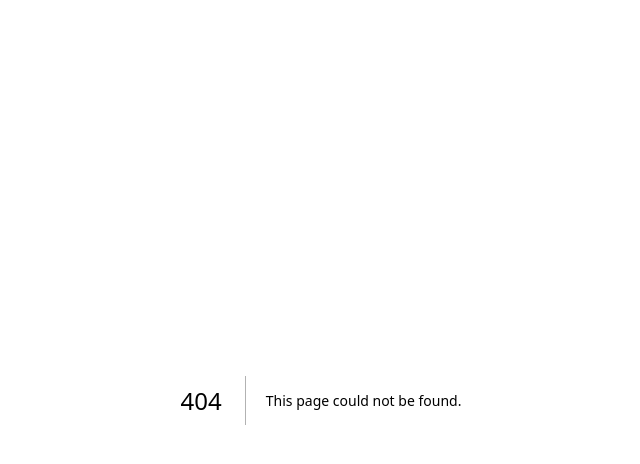
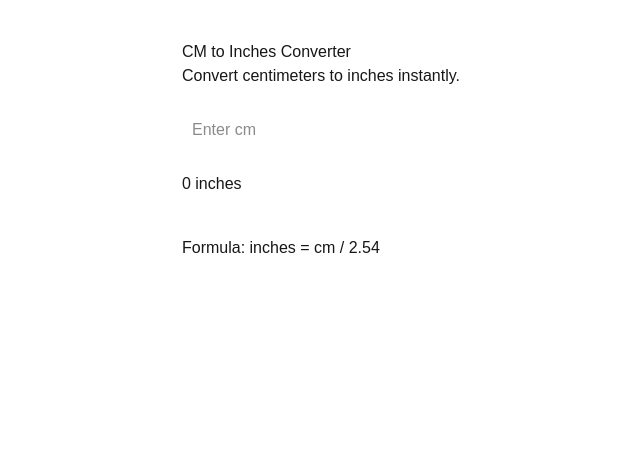
Before and after one commit to larstjessem-a11y/t4atlas, a Next.js app: page /tools/converters/cm-to-inches in a window 1280 px wide. Before the commit this address had no page. Shown: the top 464 px of the page, without its empty margins (319-959 px from the left). Built offline with nearby package versions, Linux system fonts and the light colour scheme.

Commit message:
add first tool cm to inches

```diff
--- /dev/null
+++ b/app/tools/converters/cm-to-inches/page.tsx
@@ -0,0 +1,33 @@
+"use client";
+
+export default function Page() {
+  return (
+    <main style={{ padding: "40px", maxWidth: "600px", margin: "0 auto" }}>
+      <h1>CM to Inches Converter</h1>
+      <p>Convert centimeters to inches instantly.</p>
+
+      <input
+        type="number"
+        id="cm"
+        placeholder="Enter cm"
+        style={{ padding: "10px", width: "100%", marginTop: "20px" }}
+        onInput={(e) => {
+          const cm = (e.target as HTMLInputElement).value;
+          const inches = parseFloat(cm) / 2.54 || 0;
+          const output = document.getElementById("result");
+          if (output) {
+            output.textContent = inches.toFixed(2) + " inches";
+          }
+        }}
+      />
+
+      <h2 id="result" style={{ marginTop: "20px" }}>
+        0 inches
+      </h2>
+
+      <p style={{ marginTop: "40px" }}>
+        Formula: inches = cm / 2.54
+      </p>
+    </main>
+  );
+}
--- /dev/null
+++ b/src/app/tools/converters/cm-to-inches/page.tsx
@@ -0,0 +1,33 @@
+"use client";
+
+export default function Page() {
+  return (
+    <main style={{ padding: "40px", maxWidth: "600px", margin: "0 auto" }}>
+      <h1>CM to Inches Converter</h1>
+      <p>Convert centimeters to inches instantly.</p>
+
+      <input
+        type="number"
+        id="cm"
+        placeholder="Enter cm"
+        style={{ padding: "10px", width: "100%", marginTop: "20px" }}
+        onInput={(e) => {
+          const cm = (e.target as HTMLInputElement).value;
+          const inches = parseFloat(cm) / 2.54 || 0;
+          const output = document.getElementById("result");
+          if (output) {
+            output.textContent = inches.toFixed(2) + " inches";
+          }
+        }}
+      />
+
+      <h2 id="result" style={{ marginTop: "20px" }}>
+        0 inches
+      </h2>
+
+      <p style={{ marginTop: "40px" }}>
+        Formula: inches = cm / 2.54
+      </p>
+    </main>
+  );
+}
```
